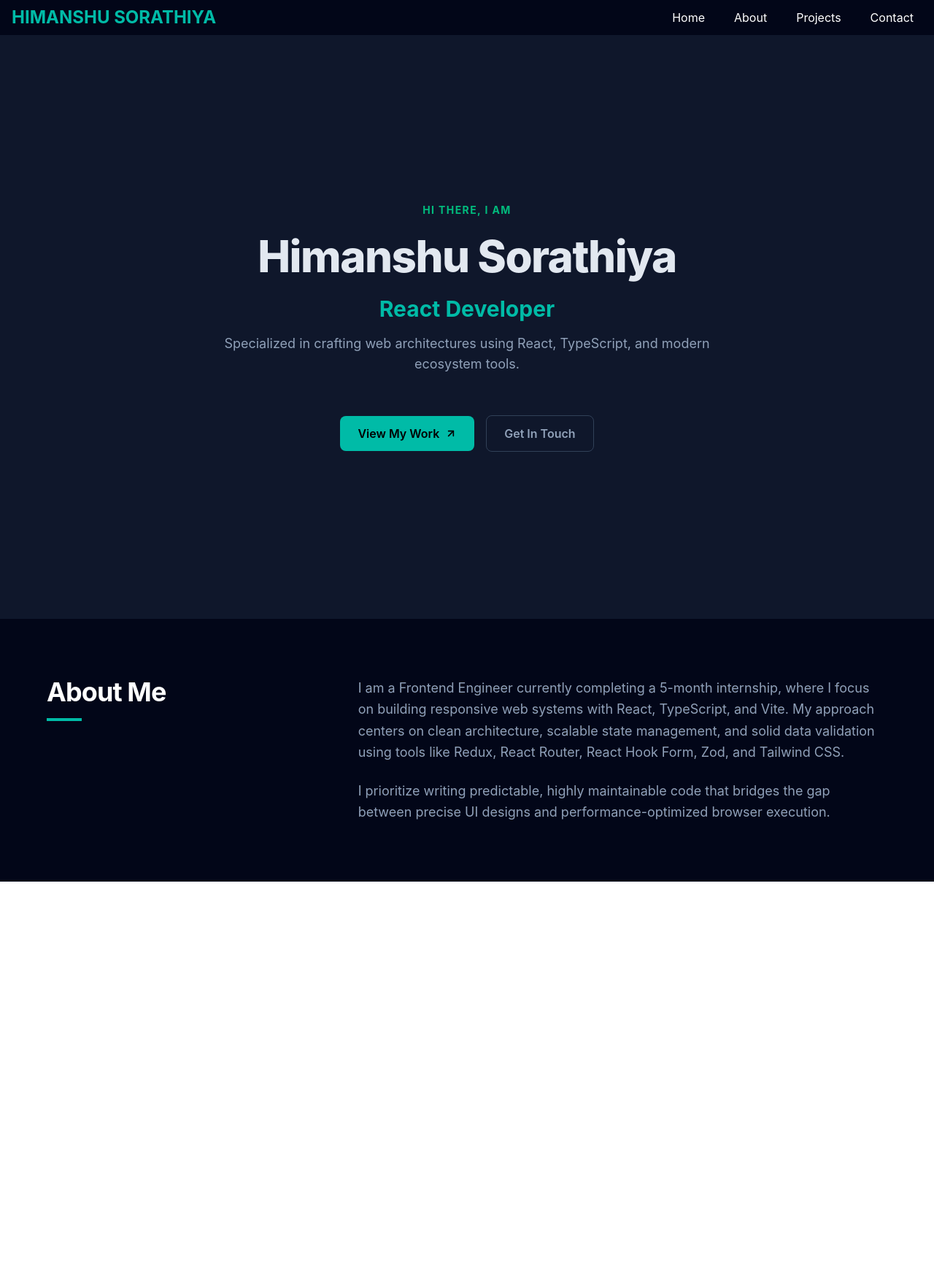
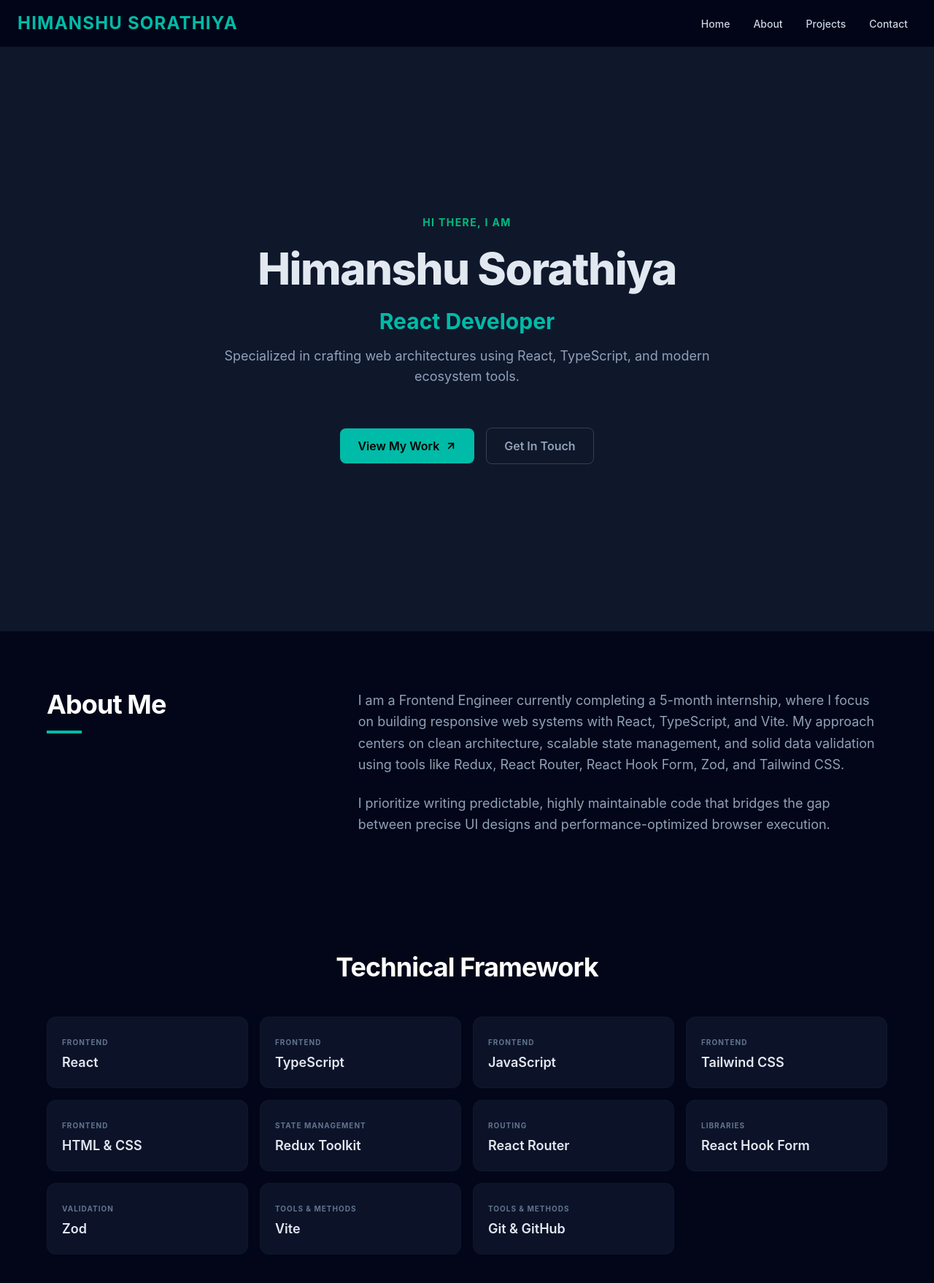
Before and after one commit to Himanshu-Sorathiya-Simform/LMS-03-PORTFOLIO, a React (Vite) app: page / in a window 1280 px wide. Shown: the top 1758 px of the page at 73% size. Before the commit the page ends 1208 px from the top, so only its background shows below. Built offline with nearby package versions, Linux system fonts and the light colour scheme.

Commit message:
create skills section

```diff
--- a/src/App.tsx
+++ b/src/App.tsx
@@ -1,15 +1,18 @@
 import AboutMe from './components/AboutMe.tsx';
 import Header from './components/Header.tsx';
 import Hero from './components/Hero.tsx';
+import TechnicalFramework from './components/TechnicalFramework.tsx';
 
 function App() {
 	return (
-		<div className='flex flex-col min-h-screen h-screen'>
+		<div className='flex flex-col min-h-screen bg-slate-950'>
 			<Header />
 
 			<Hero />
 
 			<AboutMe />
+
+			<TechnicalFramework />
 		</div>
 	);
 }
--- a/src/components/Header.tsx
+++ b/src/components/Header.tsx
@@ -2,8 +2,8 @@ import Navbar from './Navbar.tsx';
 
 function Header() {
 	return (
-		<header className='flex justify-between items-center px-4 py-2 gap-2 bg-slate-950'>
-			<h1 className='text-2xl font-bold uppercase text-teal-500'>
+		<header className='sticky top-0 z-50 flex items-center justify-between border-b border-slate-900 bg-slate-950/80 px-6 py-4 backdrop-blur-sm'>
+			<h1 className='text-xl font-bold uppercase tracking-wider text-teal-500 sm:text-2xl'>
 				Himanshu Sorathiya
 			</h1>
 
--- a/src/components/Navbar.tsx
+++ b/src/components/Navbar.tsx
@@ -1,32 +1,35 @@
 function Navbar() {
 	return (
 		<nav>
-			<ul className='flex gap-4'>
+			<ul className='flex items-center gap-1 sm:gap-2'>
 				<li>
 					<a
 						href='#'
-						className='text-white rounded-full  transition hover:bg-teal-500/20 hover:text-teal-500 px-3 py-1.5'>
+						className='rounded-full px-3 py-1.5 text-xs font-medium text-slate-300 transition hover:bg-teal-500/10 hover:text-teal-500 sm:text-sm'>
 						Home
 					</a>
 				</li>
+
 				<li>
 					<a
 						href='#about'
-						className='text-white rounded-full  transition hover:bg-teal-500/20 hover:text-teal-500 px-3 py-1.5'>
+						className='rounded-full px-3 py-1.5 text-xs font-medium text-slate-300 transition hover:bg-teal-500/10 hover:text-teal-500 sm:text-sm'>
 						About
 					</a>
 				</li>
+
 				<li>
 					<a
 						href='#projects'
-						className='text-white rounded-full  transition hover:bg-teal-500/20 hover:text-teal-500 px-3 py-1.5'>
+						className='rounded-full px-3 py-1.5 text-xs font-medium text-slate-300 transition hover:bg-teal-500/10 hover:text-teal-500 sm:text-sm'>
 						Projects
 					</a>
 				</li>
+
 				<li>
 					<a
 						href='#contact'
-						className='text-white rounded-full  transition hover:bg-teal-500/20 hover:text-teal-500 px-3 py-1.5'>
+						className='rounded-full px-3 py-1.5 text-xs font-medium text-slate-300 transition hover:bg-teal-500/10 hover:text-teal-500 sm:text-sm'>
 						Contact
 					</a>
 				</li>
--- /dev/null
+++ b/src/components/TechnicalFramework.tsx
@@ -0,0 +1,43 @@
+function TechnicalFramework() {
+	const skills = [
+		{ name: 'React', category: 'FRONTEND' },
+		{ name: 'TypeScript', category: 'FRONTEND' },
+		{ name: 'JavaScript', category: 'FRONTEND' },
+		{ name: 'Tailwind CSS', category: 'FRONTEND' },
+		{ name: 'HTML & CSS', category: 'FRONTEND' },
+		{ name: 'Redux Toolkit', category: 'STATE MANAGEMENT' },
+		{ name: 'React Router', category: 'ROUTING' },
+		{ name: 'React Hook Form', category: 'LIBRARIES' },
+		{ name: 'Zod', category: 'VALIDATION' },
+		{ name: 'Vite', category: 'TOOLS & METHODS' },
+		{ name: 'Git & GitHub', category: 'TOOLS & METHODS' },
+	];
+
+	return (
+		<section className='bg-slate-950 px-6 py-20 text-slate-100 md:px-12'>
+			<div className='mx-auto max-w-6xl'>
+				<h2 className='mb-12 text-center text-3xl font-bold tracking-tight text-white md:text-4xl'>
+					Technical Framework
+				</h2>
+
+				<div className='grid grid-cols-1 gap-4 sm:grid-cols-2 md:grid-cols-3 lg:grid-cols-4'>
+					{skills.map((skill, index) => (
+						<div
+							key={index}
+							className='group rounded-xl border border-slate-900 bg-[#0c1329] p-5 transition-all duration-200 hover:border-teal-500/30 hover:bg-[#111a36]'>
+							<span className='text-[10px] font-bold tracking-widest text-slate-500 group-hover:text-teal-500'>
+								{skill.category}
+							</span>
+
+							<h3 className='mt-1 text-lg font-semibold text-slate-200 group-hover:text-white'>
+								{skill.name}
+							</h3>
+						</div>
+					))}
+				</div>
+			</div>
+		</section>
+	);
+}
+
+export default TechnicalFramework;
```
